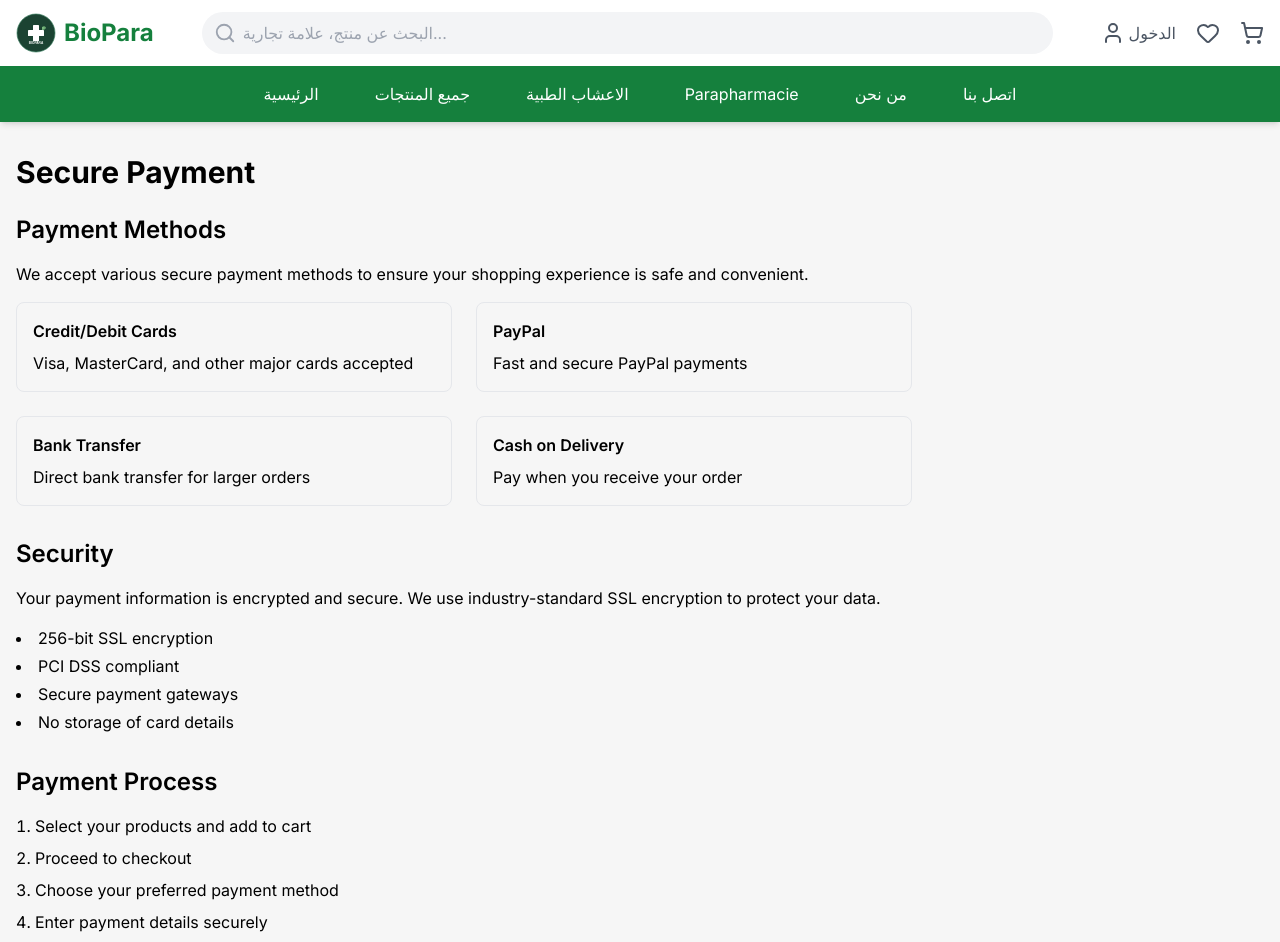
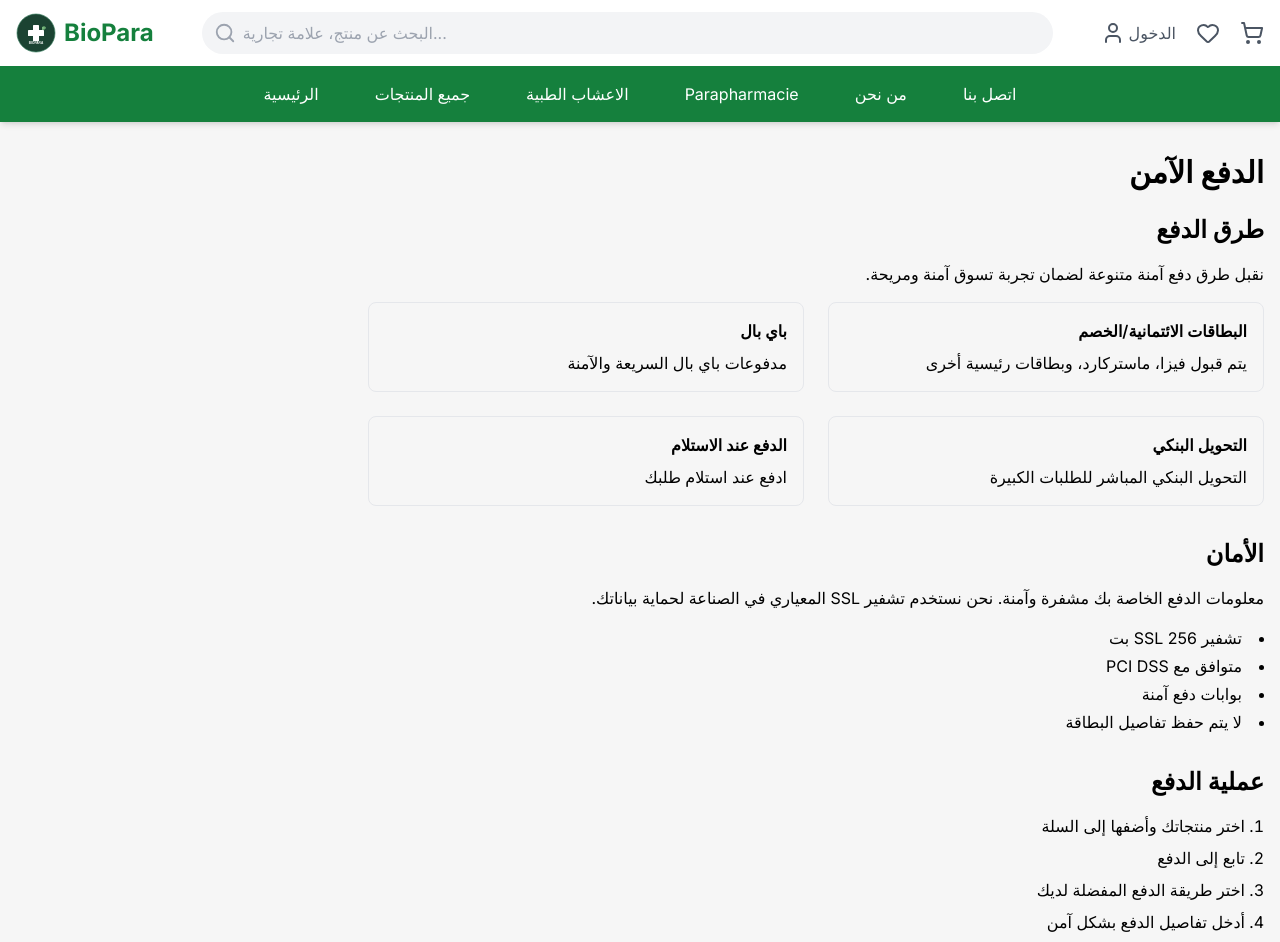
Before and after one commit to kingmouhamed/ecommerce-BioPara, a Next.js app in the folder clerk-nextjs/: page /payment in a window 1280 px wide. Shown: the top 942 px of the page. Built offline with nearby package versions, Linux system fonts and the light colour scheme; no server answers.

Commit message:
Fix Git configuration: update .gitignore, remove .next from tracking, add Arabic language support

```diff
--- a/clerk-nextjs/app/payment/page.tsx
+++ b/clerk-nextjs/app/payment/page.tsx
@@ -1,54 +1,54 @@
 export default function Payment() {
   return (
-    <div className="container mx-auto px-4 py-8">
-      <h1 className="text-3xl font-bold mb-6">Secure Payment</h1>
+    <div className="container mx-auto px-4 py-8" dir="rtl">
+      <h1 className="text-3xl font-bold mb-6 text-right">الدفع الآمن</h1>
       <div className="max-w-4xl">
         <div className="mb-8">
-          <h2 className="text-2xl font-semibold mb-4">Payment Methods</h2>
-          <p className="mb-4">
-            We accept various secure payment methods to ensure your shopping experience is safe and convenient.
+          <h2 className="text-2xl font-semibold mb-4 text-right">طرق الدفع</h2>
+          <p className="mb-4 text-right">
+            نقبل طرق دفع آمنة متنوعة لضمان تجربة تسوق آمنة ومريحة.
           </p>
           <div className="grid md:grid-cols-2 gap-6">
             <div className="border rounded-lg p-4">
-              <h3 className="font-semibold mb-2">Credit/Debit Cards</h3>
-              <p>Visa, MasterCard, and other major cards accepted</p>
+              <h3 className="font-semibold mb-2 text-right">البطاقات الائتمانية/الخصم</h3>
+              <p className="text-right">يتم قبول فيزا، ماستركارد، وبطاقات رئيسية أخرى</p>
             </div>
             <div className="border rounded-lg p-4">
-              <h3 className="font-semibold mb-2">PayPal</h3>
-              <p>Fast and secure PayPal payments</p>
+              <h3 className="font-semibold mb-2 text-right">باي بال</h3>
+              <p className="text-right">مدفوعات باي بال السريعة والآمنة</p>
             </div>
             <div className="border rounded-lg p-4">
-              <h3 className="font-semibold mb-2">Bank Transfer</h3>
-              <p>Direct bank transfer for larger orders</p>
+              <h3 className="font-semibold mb-2 text-right">التحويل البنكي</h3>
+              <p className="text-right">التحويل البنكي المباشر للطلبات الكبيرة</p>
             </div>
             <div className="border rounded-lg p-4">
-              <h3 className="font-semibold mb-2">Cash on Delivery</h3>
-              <p>Pay when you receive your order</p>
+              <h3 className="font-semibold mb-2 text-right">الدفع عند الاستلام</h3>
+              <p className="text-right">ادفع عند استلام طلبك</p>
             </div>
           </div>
         </div>
 
         <div className="mb-8">
-          <h2 className="text-2xl font-semibold mb-4">Security</h2>
-          <p className="mb-4">
-            Your payment information is encrypted and secure. We use industry-standard SSL encryption to protect your data.
+          <h2 className="text-2xl font-semibold mb-4 text-right">الأمان</h2>
+          <p className="mb-4 text-right">
+            معلومات الدفع الخاصة بك مشفرة وآمنة. نحن نستخدم تشفير SSL المعياري في الصناعة لحماية بياناتك.
           </p>
-          <ul className="list-disc list-inside space-y-1">
-            <li>256-bit SSL encryption</li>
-            <li>PCI DSS compliant</li>
-            <li>Secure payment gateways</li>
-            <li>No storage of card details</li>
+          <ul className="list-disc list-inside space-y-1 text-right">
+            <li>تشفير SSL 256 بت</li>
+            <li>متوافق مع PCI DSS</li>
+            <li>بوابات دفع آمنة</li>
+            <li>لا يتم حفظ تفاصيل البطاقة</li>
           </ul>
         </div>
 
         <div>
-          <h2 className="text-2xl font-semibold mb-4">Payment Process</h2>
-          <ol className="list-decimal list-inside space-y-2">
-            <li>Select your products and add to cart</li>
-            <li>Proceed to checkout</li>
-            <li>Choose your preferred payment method</li>
-            <li>Enter payment details securely</li>
-            <li>Confirm your order</li>
+          <h2 className="text-2xl font-semibold mb-4 text-right">عملية الدفع</h2>
+          <ol className="list-decimal list-inside space-y-2 text-right">
+            <li>اختر منتجاتك وأضفها إلى السلة</li>
+            <li>تابع إلى الدفع</li>
+            <li>اختر طريقة الدفع المفضلة لديك</li>
+            <li>أدخل تفاصيل الدفع بشكل آمن</li>
+            <li>أكد طلبك</li>
           </ol>
         </div>
       </div>
--- a/clerk-nextjs/app/products/page.tsx
+++ b/clerk-nextjs/app/products/page.tsx
@@ -44,8 +44,8 @@ export default function ProductsPage() {
   }, [sortBy, activeCategory]);
 
   return (
-    <div className="container mx-auto px-4 py-8">
-      <h1 className="text-3xl font-bold mb-6">Our Products</h1>
+    <div className="container mx-auto px-4 py-8" dir="rtl">
+      <h1 className="text-3xl font-bold mb-6 text-right">منتجاتنا</h1>
       <Categories activeCategory={activeCategory} onCategoryClick={setActiveCategory} />
       <div className="mt-8">
         <ProductList
```
Also changed, not shown: 1 other file (tests, documents, lock files or other folders).
